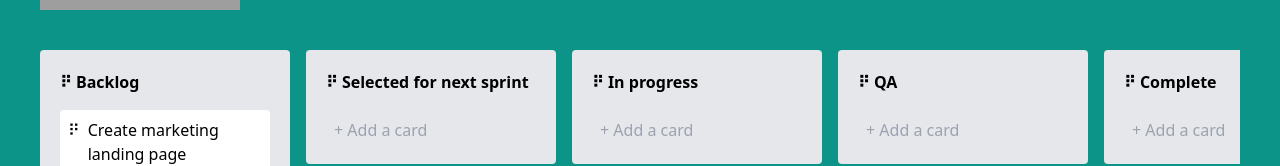
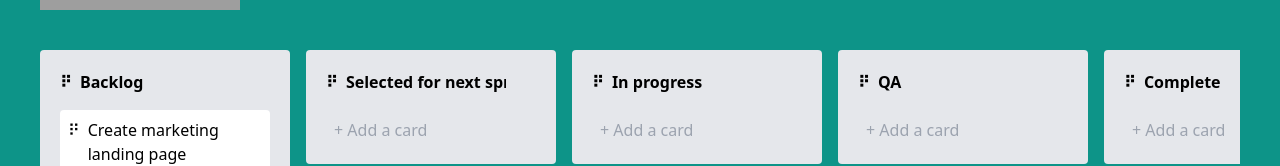
Before and after one commit to margOnline/trello-board, a Nuxt app: page / in a window 1280 px wide. Shown: the part 180-346 px from the top of the page. Built offline with nearby package versions, Linux system fonts and the light colour scheme; grey boxes are pictures that could not be loaded.

Commit message:
Make column headers editable

```diff
--- a/components/TrelloBoard.vue
+++ b/components/TrelloBoard.vue
@@ -61,7 +61,12 @@ const alt = useKeyModifier("Alt");
         <div class="column bg-gray-200 rounded p-5 min-w-[250px]">
           <header class="font-bold mb-4">
             <DragHandle />
-            {{ column.title }}
+            <input
+              class="bg-transparent focus:bg-white rounded px-1 w-4/5"
+              @keyup.enter="($event.target as HTMLInputElement).blur()"
+              type="text"
+              v-model="column.title"
+            />
           </header>
           <draggable
             v-model="column.tasks"
```
